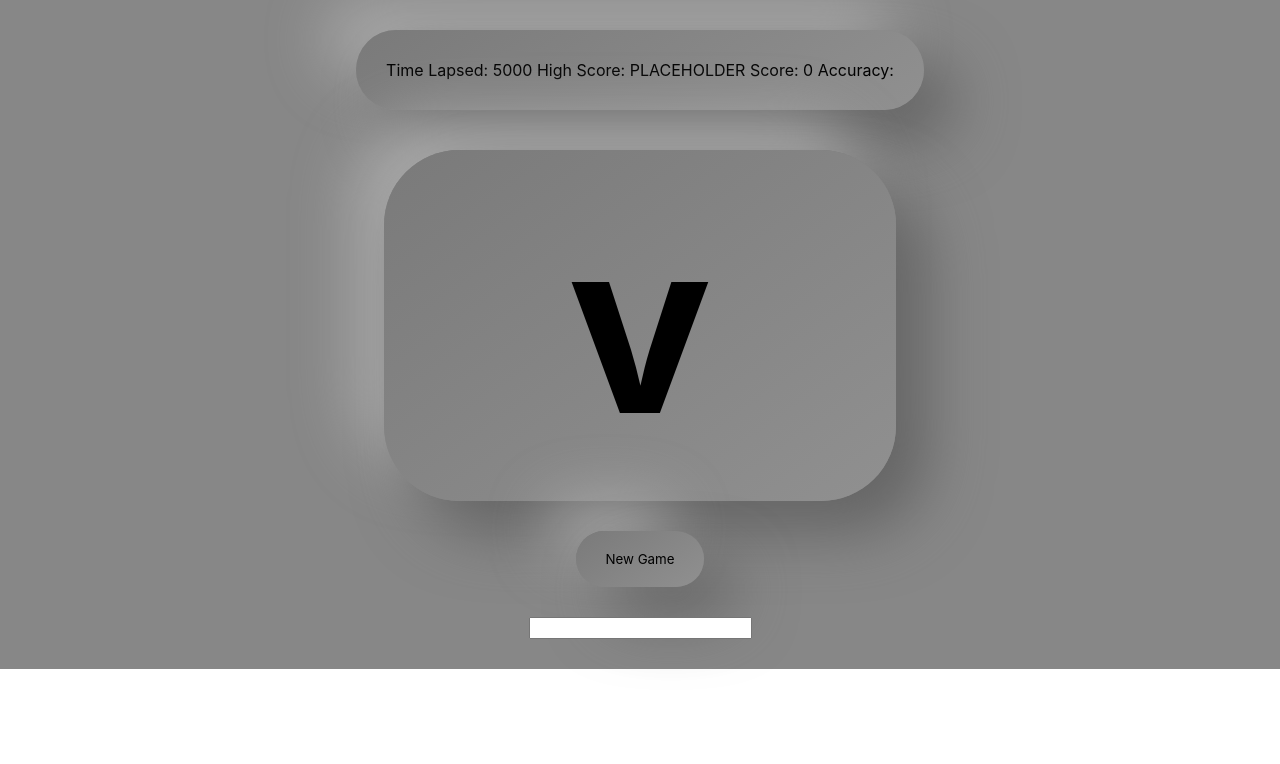
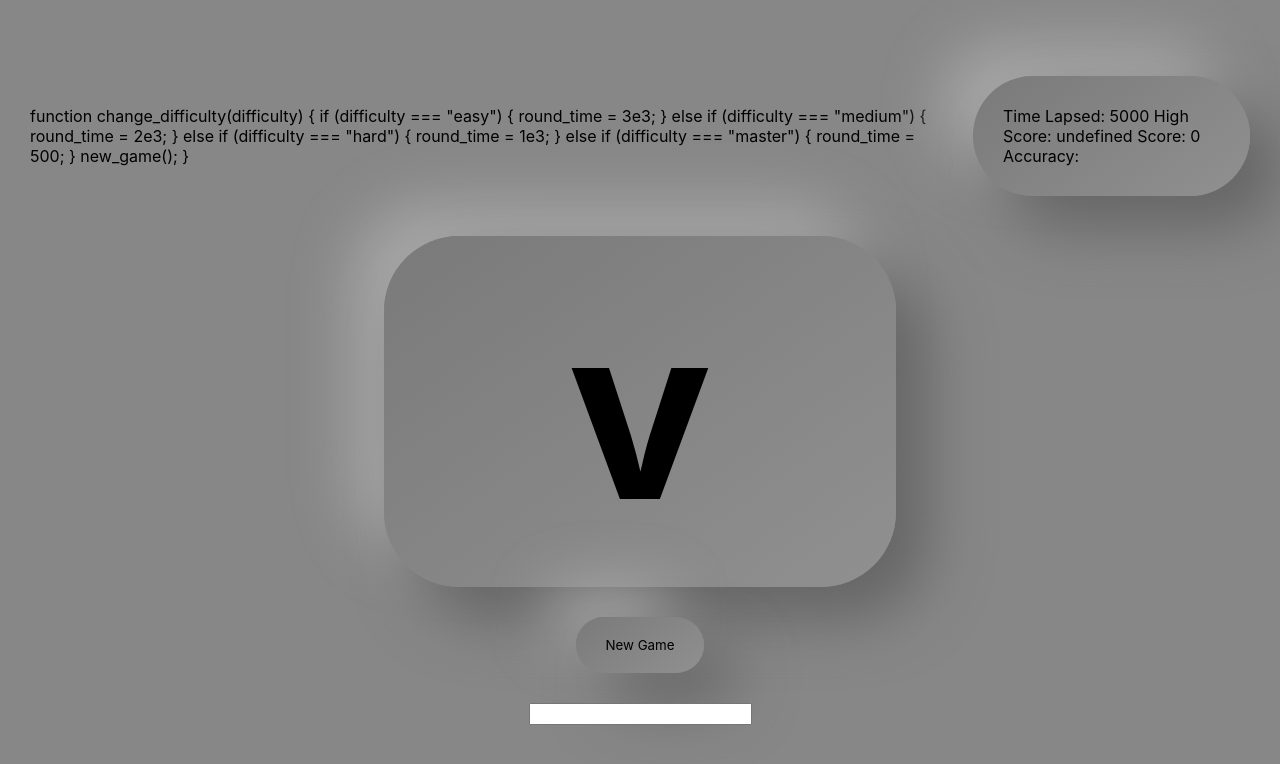
Before and after one commit to WukoSiric/2022-typingGame, a SvelteKit app in the folder groupproject/: page /typing-game in a window 1280 px wide. Shown: the top 764 px of the page. Built offline with nearby package versions, Linux system fonts and the light colour scheme.

Commit message:
checkpoint

```diff
--- a/groupproject/src/routes/typing-game/+page.svelte
+++ b/groupproject/src/routes/typing-game/+page.svelte
@@ -1,5 +1,4 @@
 <script lang="ts">
-	import { npm_config_engine_strict } from './../../../.svelte-kit/ambient.d.ts';
     import { onMount } from 'svelte';
 
     // Letters
@@ -120,12 +119,18 @@
 
 </script>
 <div class="page">
+    <div class="gameWrapper">
         <div class="infoWrapper">
+            <div class="difficulty">
+                {change_difficulty}
+            </div>
+
             <div class="gameStats">
                 Time Lapsed: {time}
-            High Score: PLACEHOLDER
+                High Score: {high_score}
                 Score: {score}
                 Accuracy: {accuracy}
+            </div>
         </div>
 
             <div class="gameWindow">
@@ -133,6 +138,7 @@
                     {letter_sequence[letter_index]}
                 </div>
             </div>
+
     </div>
 
     <button on:click={() => new_game()}>New Game</button>
@@ -154,6 +160,7 @@
     align-items: center;
     justify-content: center;
     gap: 30px;
+    min-height: 100vh;
 }
 
 .gameWindow {
@@ -191,10 +198,17 @@
     max-width: 674px;
 }
 
+.gameWrapper {
+    gap: 40px;
+    display: flex;
+    flex-direction: column;
+    justify-content: center;
+    align-items: center;
+}
+
 .infoWrapper {
     gap: 40px;
     display: flex;
-    flex-direction: column;
     justify-content: center;
     align-items: center;
 }
```
Lines whose indentation alone changed are shown as unchanged.
